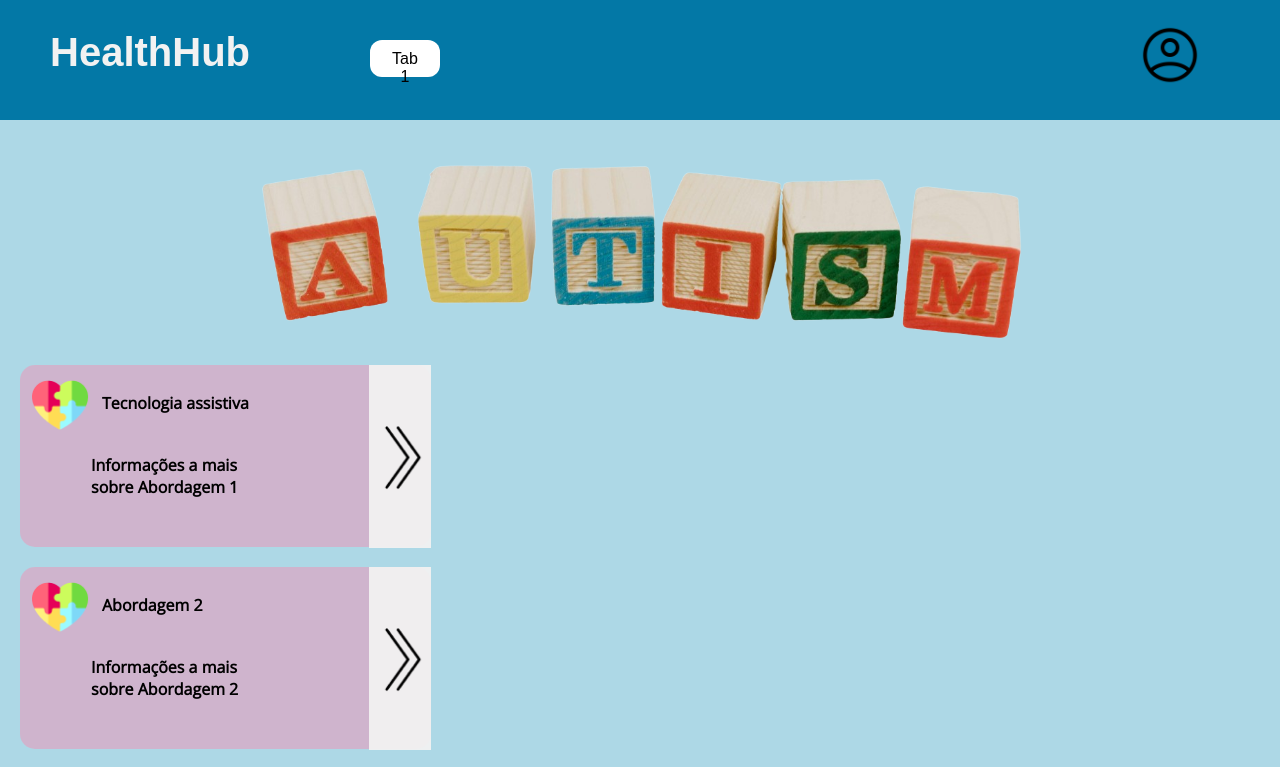
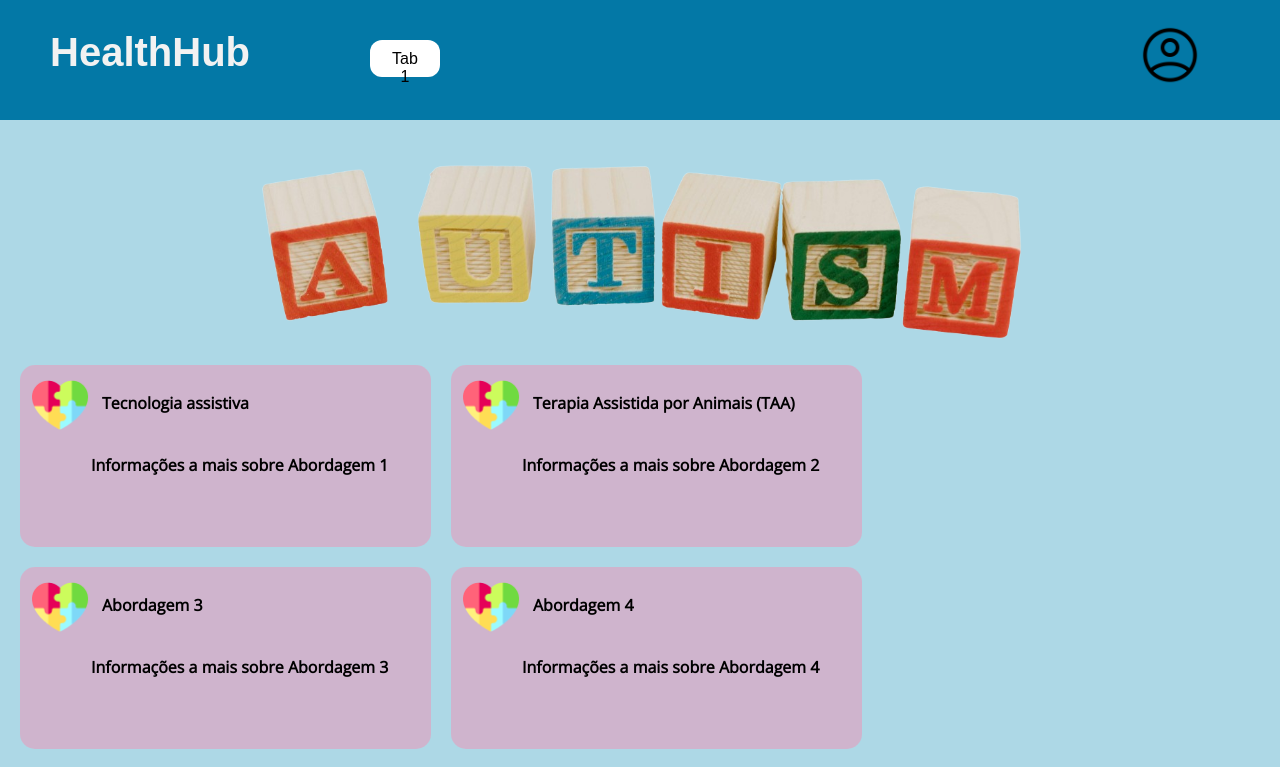
Before and after one commit to WendrilXX/HealthHub, a React (Vite) app: page /home in a window 1280 px wide. Shown: the top 767 px of the page. Built offline with nearby package versions, Linux system fonts and the light colour scheme; no server answers.

Commit message:
feat: Atualizar componente Card com dados dinâmicos

```diff
--- a/src/components/card/card.jsx
+++ b/src/components/card/card.jsx
@@ -9,24 +9,24 @@ function Card({ tituloAbordagem, informacoesAbordagem }) {
                <p className='titulo-abordagem'>{tituloAbordagem}</p>
                <p className='informacoes-abordagem'>{informacoesAbordagem}</p>
            </div>
-           <div className='retangulo'>
+           {/* <div className='retangulo'>
                <img src="../src/assets/seta.png" alt="seta" className='seta' />
-           </div>
+           </div> */}
         </div>
     );
 }
 
 // Exemplos de uso do componente Card
 const cards = [
-    { tituloAbordagem: "Tecnologia assistiva ", informacoesAbordagem: "Informações a mais sobre Abordagem 1" },
-    { tituloAbordagem: "Abordagem 2", informacoesAbordagem: "Informações a mais sobre Abordagem 2" },
+    { tituloAbordagem: "Tecnologia assistiva", informacoesAbordagem: "Informações a mais sobre Abordagem 1" },
+    { tituloAbordagem: "Terapia Assistida por Animais (TAA)", informacoesAbordagem: "Informações a mais sobre Abordagem 2" },
     { tituloAbordagem: "Abordagem 3", informacoesAbordagem: "Informações a mais sobre Abordagem 3" },
     { tituloAbordagem: "Abordagem 4", informacoesAbordagem: "Informações a mais sobre Abordagem 4" }
 ];
 
 function App() {
     return (
-        <div>
+        <div className='corpo'>
             {cards.map((card, index) => (
                 <Card key={index} {...card} />
             ))}
--- a/src/pages/Home/home.css
+++ b/src/pages/Home/home.css
@@ -12,3 +12,8 @@
     align-items: center;
     justify-content: center;
 }
+
+.corpo{
+    flex-wrap: wrap;
+    display: flex;
+}
```
